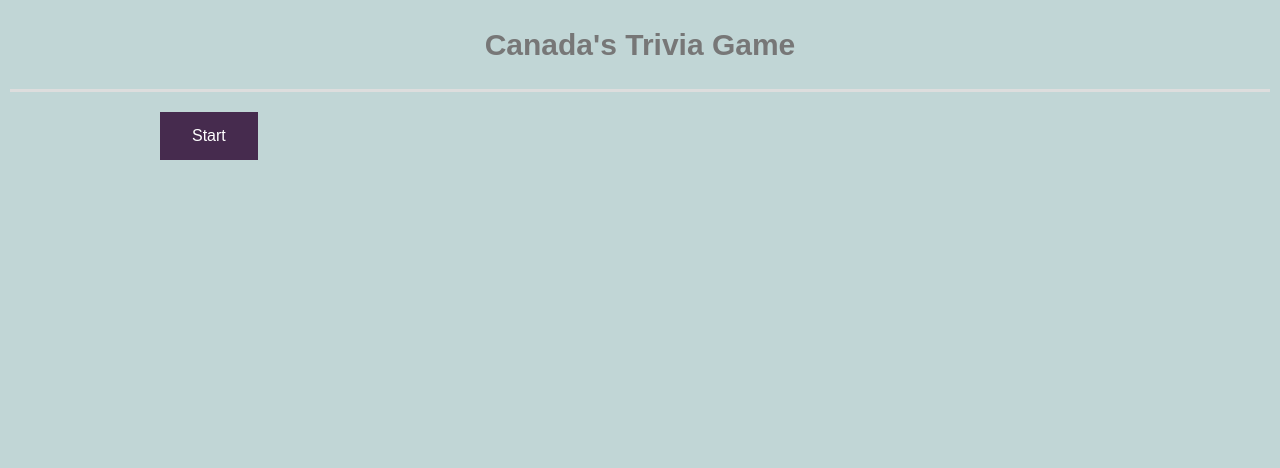
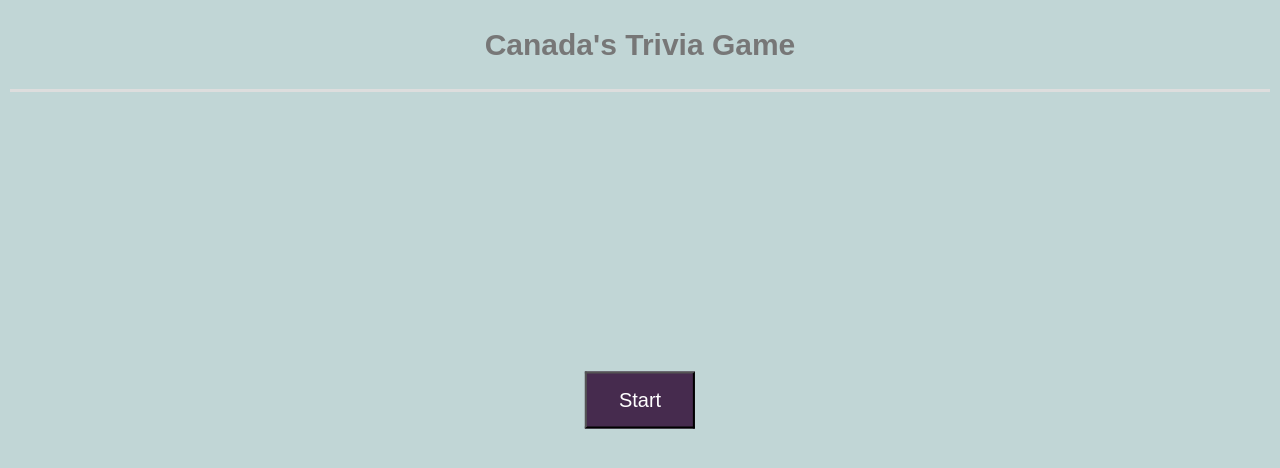
Before and after one commit to alejuarez/TriviaGame, a plain HTML site: page index.html in a window 1280 px wide. Drawn offline with nearby package versions, Linux system fonts and the light colour scheme.

Commit message:
remove functionality to ask again for another game, center the start button

```diff
--- a/assets/css/style.css
+++ b/assets/css/style.css
@@ -20,6 +20,7 @@ h3 {
 }
 
 h2 {
+  text-align: center;
   font-family: Arial, Helvetica, sans-serif;
   font-weight: 700;
   color: #777;
@@ -34,20 +35,31 @@ h1 {
   border-bottom: 3px solid #ddd;
   padding-bottom: 20px;
 }
-
-#start,
+#start {
+  background-color: rgb(70, 43, 78);
+  position: absolute;
+  top: 50%;
+  left: 50%;
+  padding: 15px 32px;
+  font-size: 20px;
+  text-align: center;
+  color: white;
+  transform: translate(-50%, -50%);
+  -ms-transform: translate(-50%, -50%);
+}
 #play,
 #done {
   background-color: rgb(70, 43, 78);
+  top: 50%;
+  bottom: 50%;
   border: none;
   color: white;
   padding: 15px 32px;
   text-align: center;
   text-decoration: none;
-  display: inline-block;
+  display: block;
   font-size: 16px;
-  margin-left: auto;
-  margin-right: auto;
+  margin: 0;
   position: relative;
   cursor: pointer;
 }
--- a/assets/javascript/app.js
+++ b/assets/javascript/app.js
@@ -132,14 +132,15 @@ function showResults() {
     "</h2>";
 
   $("#content").empty();
+  $("#content").append("<h2>All Done!</h2>");
   $("#content").append(results);
-  $("#content").append(
-    "<br><button id='play'>Click here to play again</button>"
-  );
+  // $("#content").append(
+  //   "<br><button id='play'>Click here to play again</button>"
+  //  );
 
-  $(document).on("click", "#play", function() {
-    $("#content").empty();
-    initialize();
-    start();
-  });
+  // $(document).on("click", "#play", function() {
+  //    $("#content").empty();
+  //   initialize();
+  //   start();
+  // });
 }
```
